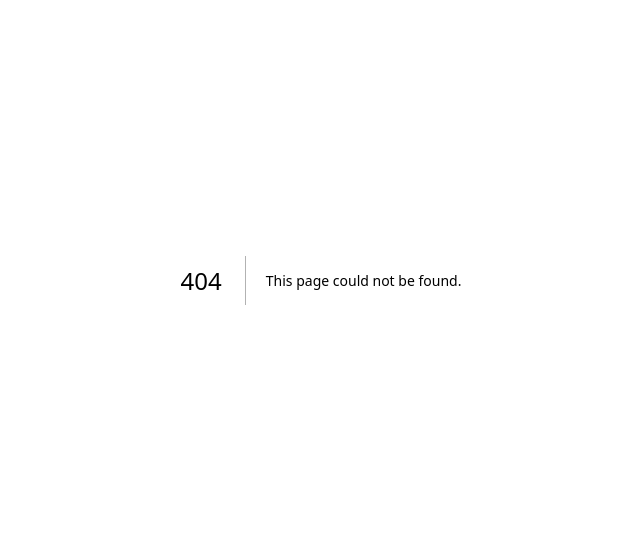
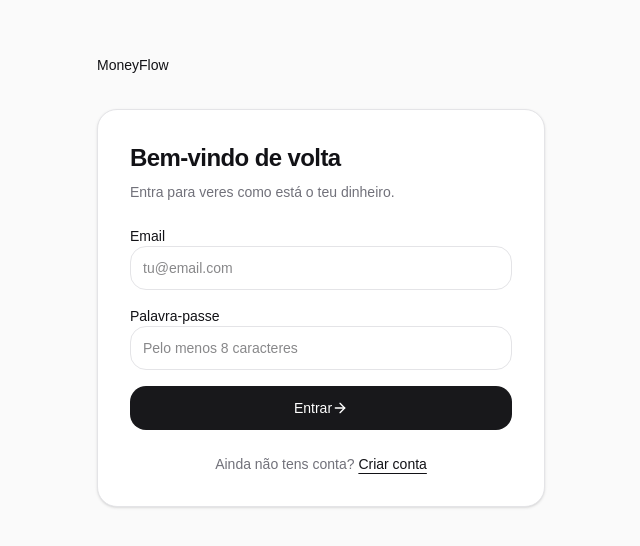
Before and after one commit to martimfm1/MoneyFlow, a Next.js app: page /login in a window 1280 px wide. Before the commit this address had no page. Shown: the part 120-666 px from the top of the page, without its empty margins (319-959 px from the left). Built offline with nearby package versions, Linux system fonts and the light colour scheme.

Commit message:
feat: add sign-in page

```diff
--- /dev/null
+++ b/app/(auth)/login/page.tsx
@@ -0,0 +1,23 @@
+import Link from 'next/link'
+import { AuthForm } from '@/components/auth/auth-form'
+
+export default async function LoginPage({ searchParams }: { searchParams: Promise<{ message?: string }> }) {
+  const params = await searchParams
+
+  return (
+    <main className="moneyflow-shell flex min-h-screen items-center py-10">
+      <section className="mx-auto w-full max-w-md">
+        <Link href="/" className="text-sm font-medium">MoneyFlow</Link>
+        <div className="mt-8 rounded-[var(--radius-lg)] border bg-[hsl(var(--surface))] p-6 shadow-sm sm:p-8">
+          <h1 className="text-2xl font-semibold tracking-tight">Bem-vindo de volta</h1>
+          <p className="mt-2 text-sm text-[hsl(var(--muted-foreground))]">Entra para veres como está o teu dinheiro.</p>
+          {params.message ? <p className="mt-4 rounded-[var(--radius-md)] bg-[hsl(var(--info)/0.08)] px-3 py-2 text-sm">{params.message}</p> : null}
+          <div className="mt-6"><AuthForm mode="signin" /></div>
+          <p className="mt-6 text-center text-sm text-[hsl(var(--muted-foreground))]">
+            Ainda não tens conta? <Link className="font-medium text-[hsl(var(--foreground))] underline underline-offset-4" href="/signup">Criar conta</Link>
+          </p>
+        </div>
+      </section>
+    </main>
+  )
+}
```
